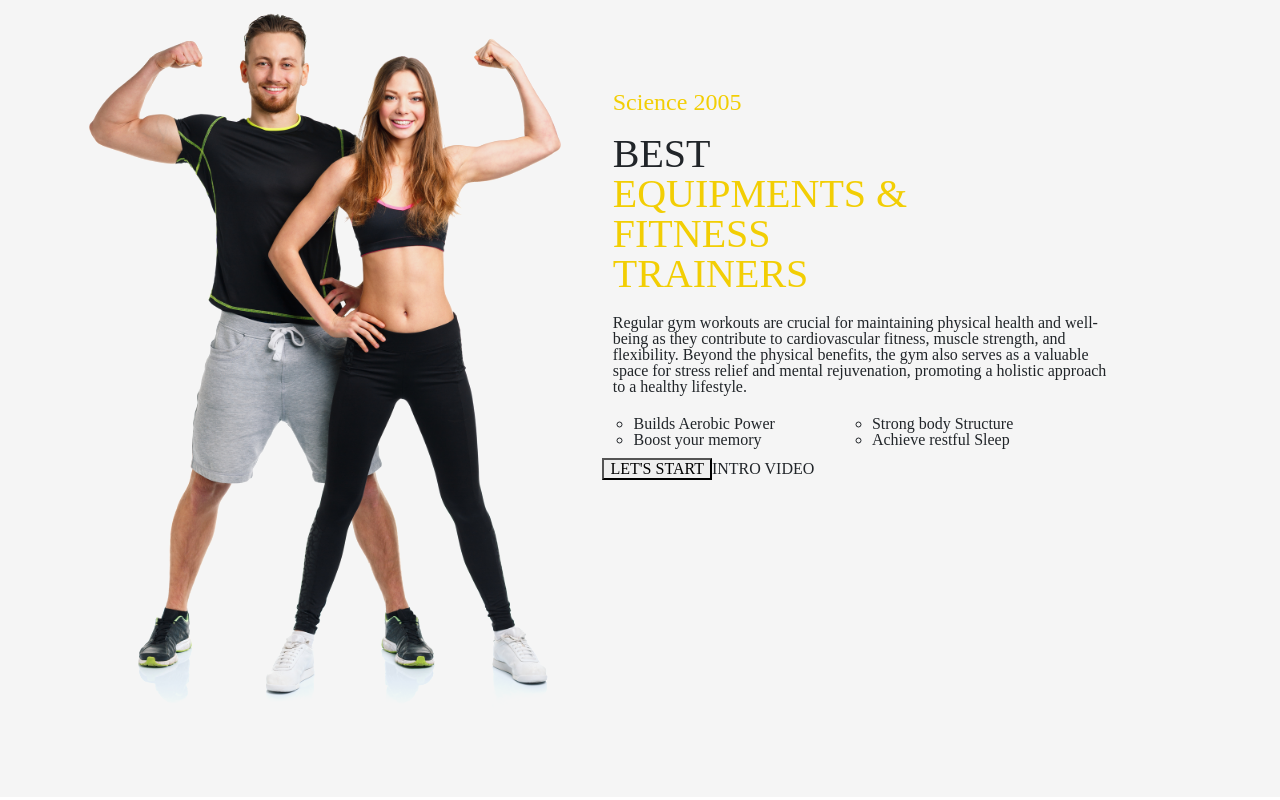
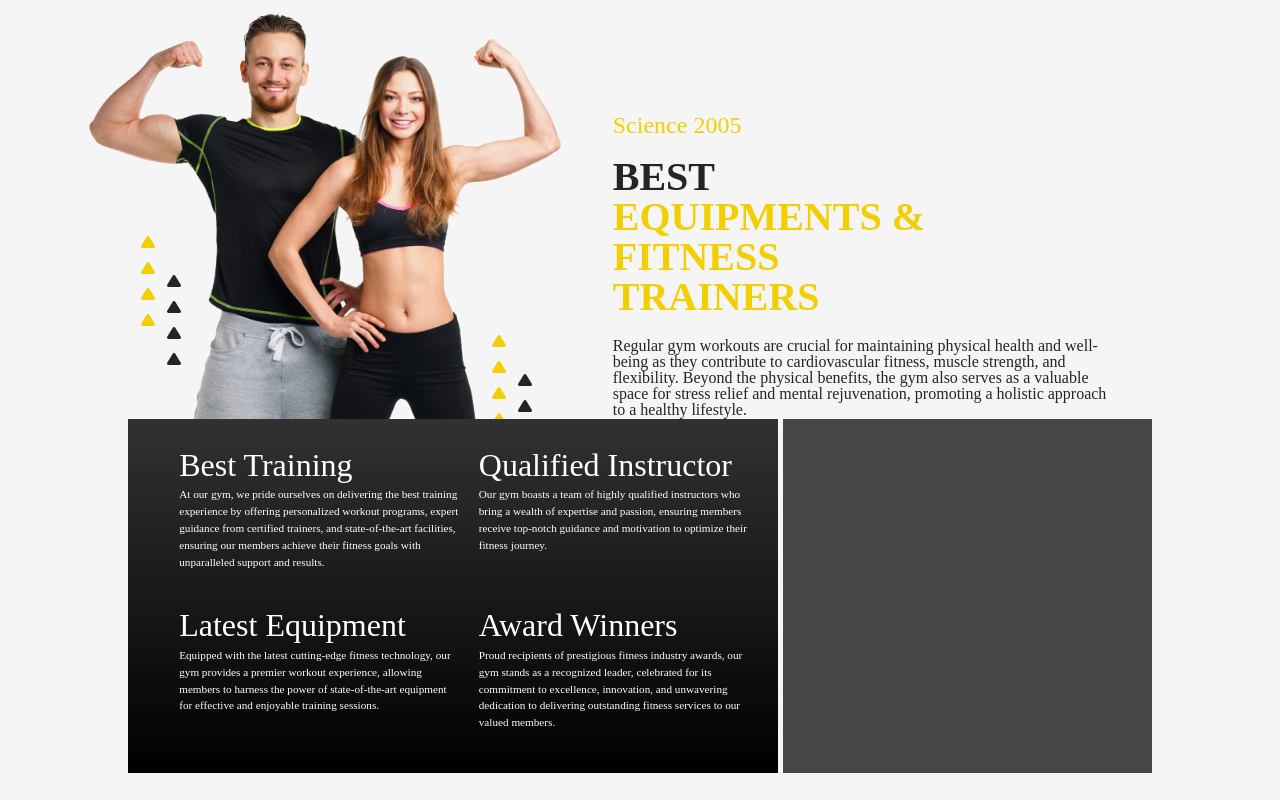
Before and after one commit to JuanMartinez503/fitness-page-design, a React (Vite) app: page / in a window 1280 px wide. Shown: the part 1037-1837 px from the top of the page. Built offline with nearby package versions, Linux system fonts and the light colour scheme.

Commit message:
added some of the instructions

```diff
--- a/index.html
+++ b/index.html
@@ -4,8 +4,10 @@
     <meta charset="UTF-8" />
     <link rel="icon" type="image/svg+xml" href="/vite.svg" />
     <meta name="viewport" content="width=device-width, initial-scale=1.0" />
-    <!-- Using Font Awesome CDN -->
-<link rel="stylesheet" href="https://cdnjs.cloudflare.com/ajax/libs/font-awesome/5.15.3/css/all.min.css" integrity="sha512-...your-sha512-hash-here..." crossorigin="anonymous" />
+    <link rel="stylesheet" href="https://cdnjs.cloudflare.com/ajax/libs/font-awesome/6.0.0-beta3/css/all.min.css">
+
+
+
 
     <title>Vite + React + TS</title>
   </head>
--- a/src/App.css
+++ b/src/App.css
@@ -140,13 +140,17 @@ nav {
   display: flex;
   padding: 5%;
   gap: 20px;
+  flex-wrap: wrap;
+  position: relative;
 }
 .trainer-content img{
-  width: 45%;
+  width: 100%;
   mix-blend-mode: darken;
+  position: relative;
+  z-index: 3;
 }
 .equipment {
-  margin-top: 10%;
+  margin-top: 12%;
   width: 45%;
 }
 .equipment h3 {
@@ -155,8 +159,9 @@ nav {
 }
 .equipment h2 {
   padding: 2%;
-  width: 70%;
+  width: 75%;
   font-size: 2.5rem;
+  font-weight: 700;
 }
 .equipment p {
   padding: 2%;
@@ -173,3 +178,112 @@ nav {
   list-style-image: var(--yellow);
   width: 50%;
 }
+.button-and-play{
+  display: flex;
+  gap: 20px;
+}
+.intro-video {
+  display: flex;
+  gap: 15px;
+}
+.play-video {
+  width: 3rem;
+  height: 3rem;
+  border: 1px solid;
+  position: relative;
+  border-bottom: 4px solid var(--yellow);
+  border-left: 4px solid var(--yellow);
+  border-radius: 50%;
+  transform: rotate(40deg);
+}
+.play-icon {
+  position:absolute;
+  left: 30%;
+  bottom: 30%;
+  transform: rotate(-40deg);
+}
+.button-and-play button {
+  background-color: var(--yellow);
+  color: #f5f5f5;
+  padding: 3%;
+  border-radius: 50px;
+  border: none;
+  box-shadow: 0 0 10px rgba(0,0,0,.2);
+}
+.intro-video p {
+  width: 8rem;
+  align-self: center;
+}
+.man-and-woman{
+  width: 45%;
+  position: relative;
+
+}
+.play-div{
+  display: flex;
+  flex-direction: column;
+  gap: 10px;
+  position: absolute;
+  z-index: 2;
+}
+.play-div i {
+  transform: rotate(-90deg);
+}
+.play-div-1{
+  left: 15%;
+  top: 35%;
+}
+.play-div-2{
+  left: 20%;
+  top: 40%;
+}
+.play-div-3{
+  right: 15%;
+  bottom: 40%;
+}
+.play-div-4{
+  right: 10%;
+  bottom: 35%;
+}
+.discount-offer{
+display: flex;
+gap: 1%;
+position: absolute;
+width: 80%;
+
+background-color: rgb(72, 71, 71);
+bottom: 3%;
+left: 10%;
+z-index: 10;
+
+}
+.offer-equipment{
+  color:white;
+  background: linear-gradient(to bottom,rgba(0,0,0,.3), rgba(0,0,0.1));
+  padding-left: 5%;
+  width: 64%;
+  margin-right: 2% ;
+  display: flex;
+  border-right: #f5f5f5 5px solid;
+  flex-wrap: wrap;
+  padding-bottom: 5%;
+  gap: 3%;
+}
+.other-equipment {
+  width: 47%;
+  padding-top: 5%;
+}
+.percentage-pictures {
+  width: 34%;
+
+
+}
+.offer-equipment h2 {
+  font-size: 2rem;
+
+}
+.offer-equipment p {
+  padding-top: 2%;
+  font-size: .7rem;
+  line-height: 1.5;
+}
--- a/src/components/Trainers.tsx
+++ b/src/components/Trainers.tsx
@@ -1,24 +1,104 @@
-import manAndWoman from '../images/man-and-woman.jpg'
-export default function Trainers (){
-
+import manAndWoman from "../images/man-and-woman.jpg";
+export default function Trainers() {
   return (
     <div className="trainer-content">
-            <img src={manAndWoman} alt='man and woman flexing' />
+      <div className="man-and-woman">
+        <img src={manAndWoman} alt="man and woman flexing" />
+        <div className="play-div play-div-1">
+          <i className="fa-solid fa-play yellow"></i>
+          <i className="fa-solid fa-play yellow"></i>
+          <i className="fa-solid fa-play yellow"></i>
+          <i className="fa-solid fa-play yellow"></i>
+        </div>
+        <div className="play-div play-div-2">
+          <i className="fa-solid fa-play"></i>
+          <i className="fa-solid fa-play"></i>
+          <i className="fa-solid fa-play"></i>
+          <i className="fa-solid fa-play"></i>
+        </div>
+        <div className="play-div play-div-3">
+          <i className="fa-solid fa-play yellow"></i>
+          <i className="fa-solid fa-play yellow"></i>
+          <i className="fa-solid fa-play yellow"></i>
+          <i className="fa-solid fa-play yellow"></i>
+        </div>
+        <div className="play-div play-div-4">
+          <i className="fa-solid fa-play"></i>
+          <i className="fa-solid fa-play"></i>
+          <i className="fa-solid fa-play"></i>
+          <i className="fa-solid fa-play"></i>
+        </div>
+      </div>
       <div className="equipment">
-                <h3 className='yellow'>Science 2005</h3>
-                <h2>BEST <span className="yellow">EQUIPMENTS & FITNESS TRAINERS</span></h2>
-                <p>Regular gym workouts are crucial for maintaining physical health and well-being as they contribute to cardiovascular fitness, muscle strength, and flexibility. Beyond the physical benefits, the gym also serves as a valuable space for stress relief and mental rejuvenation, promoting a holistic approach to a healthy lifestyle.</p>
+        <h3 className="yellow">Science 2005</h3>
+        <h2>
+          BEST <span className="yellow">EQUIPMENTS & FITNESS TRAINERS</span>
+        </h2>
+        <p>
+          Regular gym workouts are crucial for maintaining physical health and
+          well-being as they contribute to cardiovascular fitness, muscle
+          strength, and flexibility. Beyond the physical benefits, the gym also
+          serves as a valuable space for stress relief and mental rejuvenation,
+          promoting a holistic approach to a healthy lifestyle.
+        </p>
         <ul>
           <li>Builds Aerobic Power</li>
           <li>Strong body Structure</li>
           <li>Boost your memory</li>
           <li>Achieve restful Sleep</li>
         </ul>
-                <div>
+        <div className="button-and-play">
           <button>LET'S START</button>
-                    <span>INTRO VIDEO</span>
+          <div className="intro-video">
+            <div className="play-video">
+              <i className="fa-solid fa-play play-icon"></i>
+            </div>
+            <p>INTRO VIDEO</p>
           </div>
         </div>
       </div>
-    )
+      <div className="discount-offer ">
+        <div className="offer-equipment ">
+          <div className="other-equipment">
+            <h2>Best Training</h2>
+            <p>
+              At our gym, we pride ourselves on delivering the best training
+              experience by offering personalized workout programs, expert
+              guidance from certified trainers, and state-of-the-art facilities,
+              ensuring our members achieve their fitness goals with unparalleled
+              support and results.
+            </p>
+          </div>
+          <div className="other-equipment">
+            <h2>Qualified Instructor</h2>
+            <p>
+              Our gym boasts a team of highly qualified instructors who bring a
+              wealth of expertise and passion, ensuring members receive
+              top-notch guidance and motivation to optimize their fitness
+              journey.
+            </p>
+          </div>
+          <div className="other-equipment">
+            <h2>Latest Equipment</h2>
+            <p>
+              Equipped with the latest cutting-edge fitness technology, our gym
+              provides a premier workout experience, allowing members to harness
+              the power of state-of-the-art equipment for effective and
+              enjoyable training sessions.
+            </p>
+          </div>
+          <div className="other-equipment">
+            <h2> Award Winners</h2>
+            <p>
+              Proud recipients of prestigious fitness industry awards, our gym
+              stands as a recognized leader, celebrated for its commitment to
+              excellence, innovation, and unwavering dedication to delivering
+              outstanding fitness services to our valued members.
+            </p>
+          </div>
+        </div>
+        <div className="percentage-picture"></div>
+      </div>
+    </div>
+  );
 }
```
Lines whose indentation alone changed are shown as unchanged.
